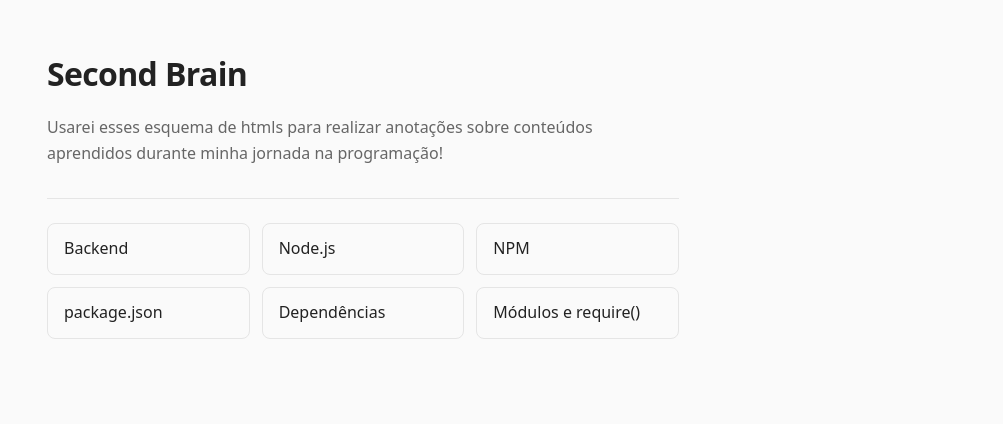
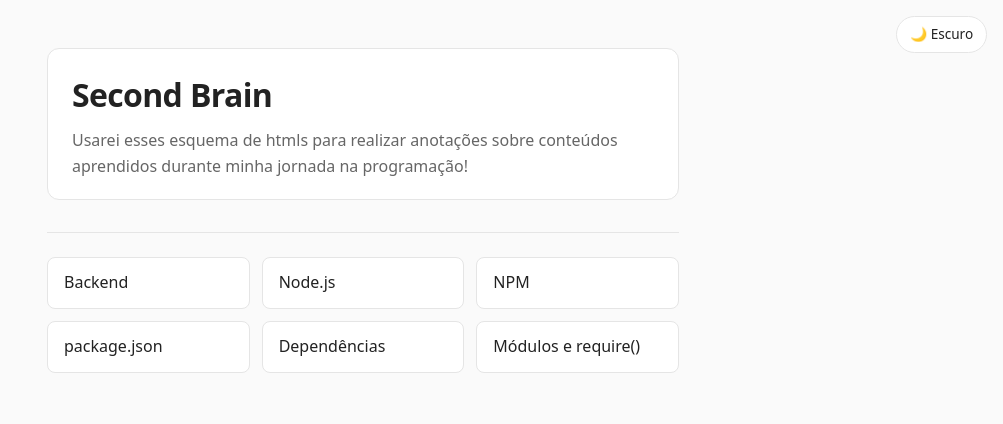
Before and after one commit to Ssarturi/SecondBrain_Sarturi, a plain HTML site: page index.html in a window 1280 px wide. Shown: the whole page, without its empty margins (277-1280 px from the left). Drawn offline with Linux system fonts and the light colour scheme.

Commit message:
modo claro e escuro

```diff
--- a/css/inicial.css
+++ b/css/inicial.css
@@ -1,14 +1,28 @@
+/* Tema claro (padrão) */
 :root {
   --bg: #fafafa;
+  --card: #ffffff;
   --text: #222;
   --muted: #666;
   --accent: #4f46e5;
   --border: #e5e5e5;
 }
 
+/* Tema escuro escolhido no botão */
+:root[data-theme="dark"] {
+  --bg: #111;
+  --card: #1a1a1a;
+  --text: #eee;
+  --muted: #999;
+  --accent: #a5b4fc;
+  --border: #2a2a2a;
+}
+
+/* Sem escolha no botão: segue o tema do sistema */
 @media (prefers-color-scheme: dark) {
-  :root {
+  :root:not([data-theme="light"]) {
     --bg: #111;
+    --card: #1a1a1a;
     --text: #eee;
     --muted: #999;
     --accent: #a5b4fc;
@@ -56,19 +70,28 @@ nav ul {
   list-style: none;
 }
 
+nav li {
+  background: var(--card);
+  border: 1px solid var(--border);
+  border-radius: 0.5rem;
+  transition: border-color 0.15s;
+}
+
+nav li:hover,
+nav li:focus-within {
+  border-color: var(--accent);
+}
+
 nav a {
   display: block;
   padding: 0.75rem 1rem;
-  border: 1px solid var(--border);
-  border-radius: 0.5rem;
   color: var(--text);
   text-decoration: none;
-  transition: border-color 0.15s, color 0.15s;
+  transition: color 0.15s;
 }
 
-nav a:hover,
+nav li:hover a,
 nav a:focus-visible {
-  border-color: var(--accent);
   color: var(--accent);
 }
 
@@ -116,3 +139,35 @@ td {
 
 th { color: var(--text); }
 td { color: var(--muted); }
+
+/* Container em volta do título (h1) */
+.cabecalho {
+  padding: 1.25rem 1.5rem;
+  background: var(--card);
+  border: 1px solid var(--border);
+  border-radius: 0.75rem;
+}
+
+.cabecalho h1 { margin: 0; }
+.cabecalho p { margin: 0.5rem 0 0; }
+
+/* Botão de modo claro / escuro */
+.tema-btn {
+  position: fixed;
+  top: 1rem;
+  right: 1rem;
+  padding: 0.4rem 0.8rem;
+  background: var(--card);
+  color: var(--text);
+  border: 1px solid var(--border);
+  border-radius: 999px;
+  font: inherit;
+  font-size: 0.85rem;
+  cursor: pointer;
+  transition: border-color 0.15s;
+}
+
+.tema-btn:hover,
+.tema-btn:focus-visible {
+  border-color: var(--accent);
+}
--- a/index.html
+++ b/index.html
@@ -5,12 +5,16 @@
     <meta name="viewport" content="width=device-width, initial-scale=1.0">
     <title>SECOND BRAIN SARTURI</title>
     <link rel="stylesheet" href="./css/inicial.css">
+    <script src="./js/tema.js"></script>
 </head>
 <body>
-    <h1>Second Brain</h1>
+    <button class="tema-btn" id="tema-btn" type="button" aria-label="Alternar entre modo claro e escuro">Tema</button>
+    <header class="cabecalho">
+        <h1>Second Brain</h1>
     <p>
         Usarei esses esquema de htmls para realizar anotações sobre conteúdos aprendidos durante minha jornada na programação!
     </p>
+    </header>
     <nav>
         <ul>
             <li><a href="./Back/backendInicial.html">Backend</a></li>
--- /dev/null
+++ b/js/tema.js
@@ -0,0 +1,47 @@
+// Modo claro / escuro do Second Brain
+// 1) Ao carregar a página, aplica o tema que ficou salvo (se existir)
+// 2) Ao clicar no botão, troca o tema e salva a escolha
+
+var chave = "tema";
+
+function temaSalvo() {
+  try {
+    return localStorage.getItem(chave);
+  } catch (erro) {
+    return null; // navegador bloqueou o armazenamento
+  }
+}
+
+function temaAtual() {
+  var escolhido = document.documentElement.getAttribute("data-theme");
+  if (escolhido) return escolhido;
+  var sistemaEscuro = window.matchMedia("(prefers-color-scheme: dark)").matches;
+  return sistemaEscuro ? "dark" : "light";
+}
+
+function aplicar(tema) {
+  document.documentElement.setAttribute("data-theme", tema);
+  var botao = document.getElementById("tema-btn");
+  if (botao) {
+    botao.textContent = tema === "dark" ? "☀️ Claro" : "🌙 Escuro";
+  }
+}
+
+// Roda já no <head>, antes da página aparecer (evita piscar o tema errado)
+var salvo = temaSalvo();
+if (salvo) {
+  document.documentElement.setAttribute("data-theme", salvo);
+}
+
+// Quando o HTML terminar de carregar, o botão já existe
+document.addEventListener("DOMContentLoaded", function () {
+  aplicar(temaAtual());
+
+  document.getElementById("tema-btn").addEventListener("click", function () {
+    var novo = temaAtual() === "dark" ? "light" : "dark";
+    aplicar(novo);
+    try {
+      localStorage.setItem(chave, novo);
+    } catch (erro) {}
+  });
+});
```
Also changed, not shown: Back/backendInicial.html (+5 -1 lines), Back/dependencias.html (+5 -1 lines), Back/modulos.html (+5 -1 lines), Back/nodejs.html (+5 -1 lines), Back/npm.html (+5 -1 lines), Back/packagejson.html (+5 -1 lines).
